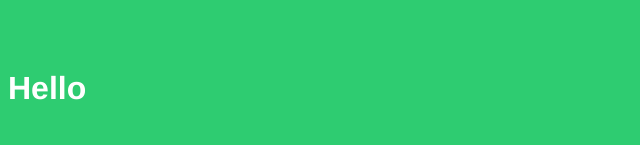
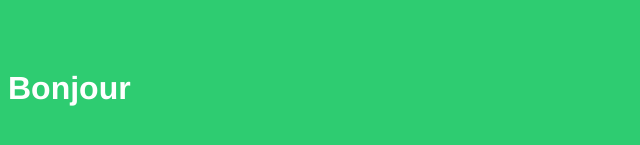
Before and after one commit to jppm83/hello, a plain HTML site: page index.html in a window 1280 px wide. Shown: the part 271-416 px from the top of the page, without its empty margins (0-640 px from the left). Drawn offline with Linux system fonts and the light colour scheme.

Commit message:
Hello > Bonjour

```diff
--- a/index.html
+++ b/index.html
@@ -18,6 +18,6 @@
 }
 </style>
 <body>
-<h1>Hello</h1>
+<h1>Bonjour</h1>
 </body>
 </html>
```
